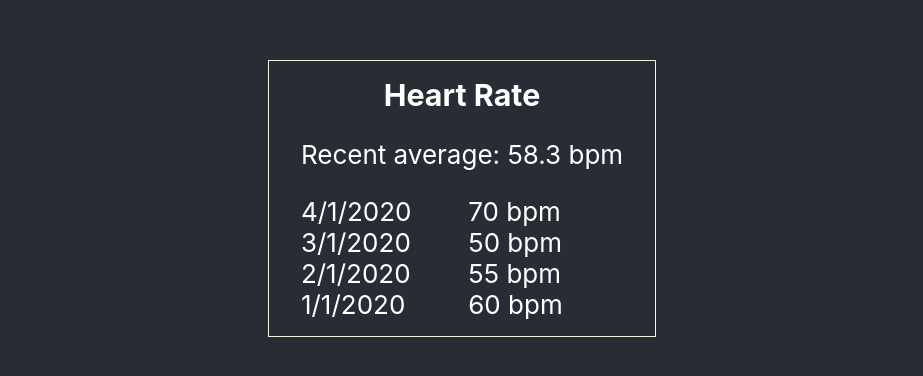
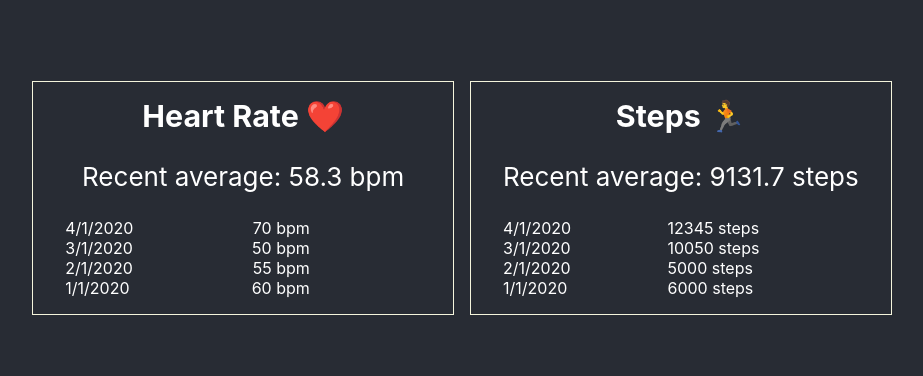
Before and after one commit to alexdunae/hp, a React (Create React App) app: page / in a window 1280 px wide. Shown: the part 202-578 px from the top of the page, without its empty margins (178-1101 px from the left). Built offline with nearby package versions, Linux system fonts and the light colour scheme.

Commit message:
Add second data type (Steps)

```diff
--- a/src/App.js
+++ b/src/App.js
@@ -1,5 +1,5 @@
 import './App.css';
-import HeartRate from './HeartRate'
+import StatsBox from './StatsBox'
 
 // Note: passing in integers, not dates, to simplify comparison
 const HEART_RATE_MEASUREMENTS = [
@@ -9,11 +9,25 @@ const HEART_RATE_MEASUREMENTS = [
   {timestamp: Date.parse('2020-04-01'), value: 70}
 ].sort((a, b) => b.timestamp - a.timestamp)
 
+const STEP_MEASUREMENTS = [
+  {timestamp: Date.parse('2020-01-01'), value: 6000},
+  {timestamp: Date.parse('2020-02-01'), value: 5000},
+  {timestamp: Date.parse('2020-03-01'), value: 10050},
+  {timestamp: Date.parse('2020-04-01'), value: 12345}
+].sort((a, b) => b.timestamp - a.timestamp)
+
+
+
+
+
 function App() {
   return (
     <div className="App">
       <header className="App-header">
-        <HeartRate measurements={HEART_RATE_MEASUREMENTS} />
+        <div className="stats-boxes">
+        <StatsBox measurements={HEART_RATE_MEASUREMENTS} units='bpm' label='Heart Rate ❤️'/>
+        <StatsBox measurements={STEP_MEASUREMENTS} units='steps' label='Steps 🏃'/>
+        </div>
       </header>
     </div>
   );
--- a/src/HeartRate.css
+++ b/src/StatsBox.css
@@ -2,7 +2,17 @@
    Check out CSS-in-JS for fancier scoping options
 */
 
+.stats-boxes {
+    max-width: 90vw;
+    margin: 2rem auto;
+    display: grid;
+    grid-template-columns: repeat(2, 1fr);
+
+    column-gap: 1rem;
+  row-gap: 1em;
+}
 .stats-box {
+    /* margin:  */
     border: 1px solid beige;
     padding: 1rem 2rem;
 }
@@ -12,6 +22,7 @@
 }
 
 .stats-measurements {
+    font-size: 1rem;
     list-style: none;
     margin: 1rem 0 0;
     padding: 0;
--- a/src/HeartRate.js
+++ b/src/StatsBox.js
@@ -1,9 +1,8 @@
-import './HeartRate.css';
+import './StatsBox.css';
 
-const UNITS = 'bpm'
 const DISPLAY_COUNT = 10;
 
-function recentAverage(measurements) {
+function recentAverage(measurements, units) {
     const count = Math.min(3, measurements.length);
     if (count < 0) return '?'
     const sum = measurements.slice(0, count).reduce(function (acc, x) {
@@ -11,7 +10,7 @@ function recentAverage(measurements) {
         return acc + x.value
     }, 0);
     console.log(count, sum, measurements.slice(0, count))
-    return `${(sum / count).toFixed(1)} ${UNITS}`;
+    return `${(sum / count).toFixed(1)} ${units}`;
 }
 
 // this would likely be exported from a shared file
@@ -26,13 +25,15 @@ function formatTimestamp(timestamp) {
 
 }
 
-function HeartRate(props) {
+function StatsBox(props) {
     const measurements = props.measurements || [];
+    const label = props.label;
+    const units = props.units;
 
     if (measurements.length < 1) {
         return (
-            <div className="stats-box stats-heartrate stats-empty">
-                <p>No heart rate data to report.</p>
+            <div className="stats-box stats-empty">
+                <p>No {label} data to report.</p>
             </div>
         )
     }
@@ -44,15 +45,15 @@ function HeartRate(props) {
         <li className="stats-measurement" key={measurement.timestamp}>
             <span className="stats-timestamp">{formatTimestamp(measurement.timestamp)}</span>
             {' '}
-            <span className="stats-value">{measurement.value} {UNITS}</span>
+            <span className="stats-value">{measurement.value} {units}</span>
         </li>)
     })
 
     return (
-        <div className="stats-box stats-heartrate">
-            <h3>Heart Rate</h3>
+        <div className="stats-box">
+            <h3>{label}</h3>
             <p className='stats-summary'>
-                Recent average: {recentAverage(measurements)}
+                Recent average: {recentAverage(measurements, units)}
             </p>
             <ul className='stats-measurements'>
         {dataPoints}
@@ -61,4 +62,4 @@ function HeartRate(props) {
     )
 }
 
-export default HeartRate
+export default StatsBox
```
